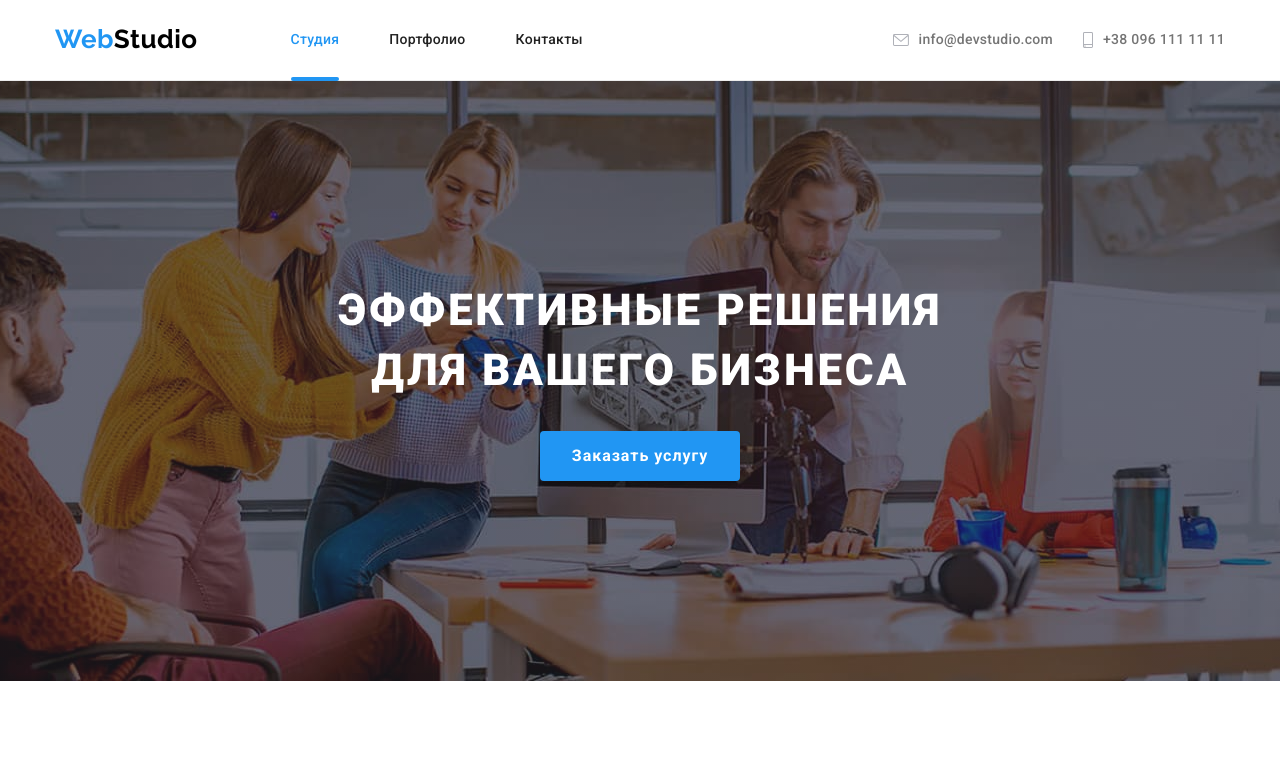
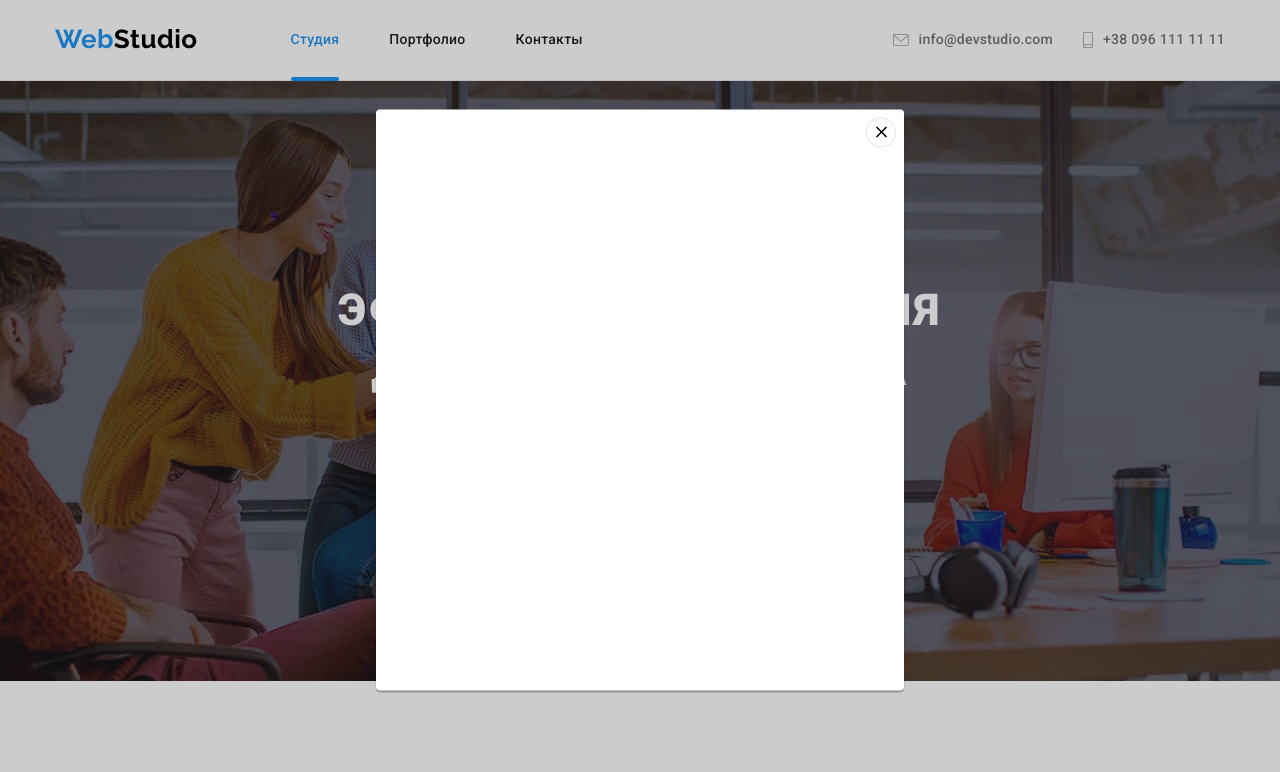
Before and after one commit to isITnow/goit-markup-hw-05, a plain HTML site: page index.html in a window 1280 px wide. Both pictures are taken after a click on the button "Заказать услугу". Shown: the top 772 px of the page. Drawn offline with nearby package versions, Linux system fonts and the light colour scheme.

Commit message:
добавляет модальное окно

```diff
--- a/css/styles.css
+++ b/css/styles.css
@@ -501,6 +501,59 @@ ul {
   background-color: var(--accent-color);
 }
 
+/* !!Модальное окно!! */
+
+.backdrop {
+  position: fixed;
+  top: 0;
+  left: 0;
+  width: 100%;
+  height: 100%;
+  background-color: rgba(0, 0, 0, 0.2);
+}
+
+.backdrop.is-hidden {
+  opacity: 0;
+  pointer-events: none;
+}
+
+
+.modal {
+  position: absolute;
+  top: 50%;
+  left: 50%;
+  transform: translate(-50%, -50%);
+
+  width: 528px;
+  height: 581px;
+  padding: 8px;
+  border-radius: 4px;
+  background-color: var(--totall-white);
+  box-shadow: 0px 1px 3px rgba(0, 0, 0, 0.12),
+    0px 1px 1px rgba(0, 0, 0, 0.14),
+    0px 2px 1px rgba(0, 0, 0, 0.2);
+}
+
+.modal-button {
+  position: absolute;
+  top: 8px;
+  right: 8px;
+
+  min-width: 30px;
+  min-height: 30px;
+  padding: 6px;
+
+  border: 1px solid rgba(0, 0, 0, 0.1);
+  border-radius: 50%;
+  background-image: url("../images/close-black.svg");
+  background-repeat: no-repeat;
+  background-size: 18px 18px;
+  background-position: center;
+  background-color: var(--totall-white);
+  cursor: pointer;
+}
+
+
 /* !!страница портфолио!! */
 
 
--- a/index.html
+++ b/index.html
@@ -58,7 +58,7 @@
           Эффективные решения <br />
           для вашего бизнеса
         </h1>
-        <button class="button" type="button">Заказать услугу</button>
+        <button class="button" type="button" data-modal-open>Заказать услугу</button>
       </section>
       <!-- Особенности -->
       <section class="section">
@@ -408,5 +408,12 @@
         </div>
       </div>
     </footer>
+    <!-- Модальное окно -->
+    <div class="backdrop is-hidden" data-modal>
+      <div class="modal">
+        <button class="modal-button" type="button" data-modal-close></button>
+      </div>
+    </div>
+    <script src="./js/modal.js"></script>
   </body>
 </html>
--- /dev/null
+++ b/js/modal.js
@@ -0,0 +1,14 @@
+(() => {
+  const refs = {
+    openModalBtn: document.querySelector("[data-modal-open]"),
+    closeModalBtn: document.querySelector("[data-modal-close]"),
+    modal: document.querySelector("[data-modal]"),
+  };
+
+  refs.openModalBtn.addEventListener("click", toggleModal);
+  refs.closeModalBtn.addEventListener("click", toggleModal);
+
+  function toggleModal() {
+    refs.modal.classList.toggle("is-hidden");
+  }
+})();
```
Also changed, not shown: images/close-black.svg (added).
